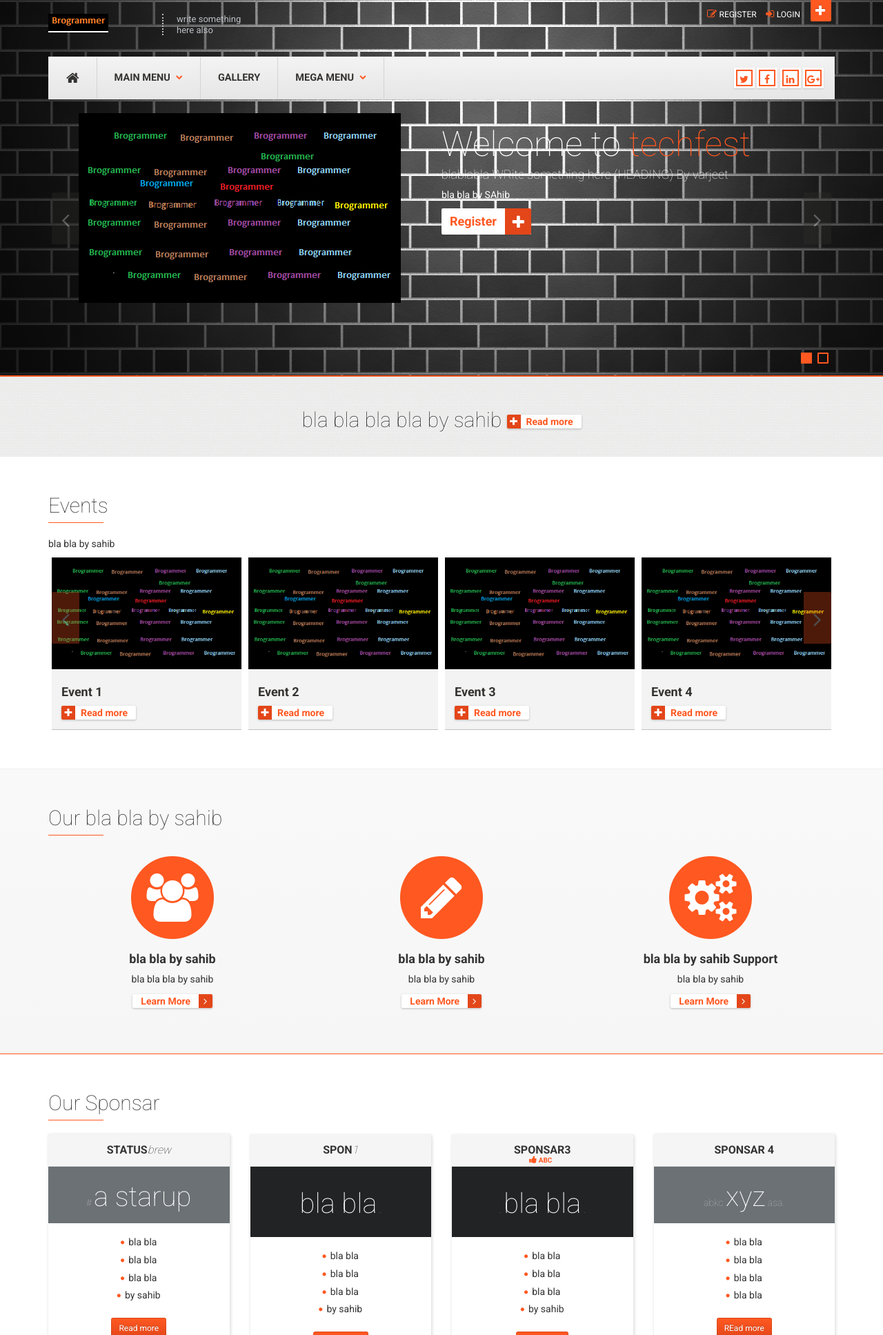
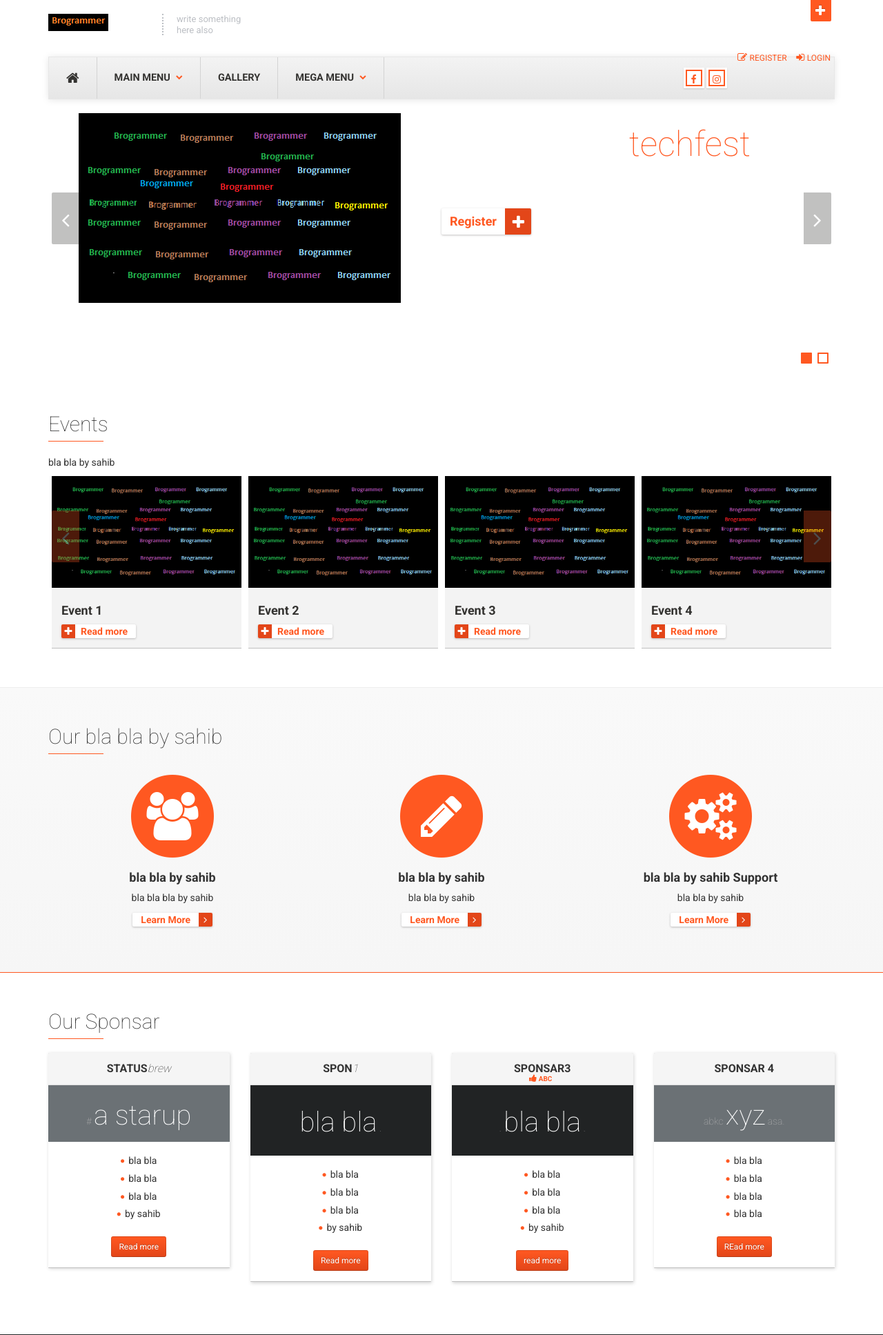
Before and after one commit to Sanyam-jhingan/techfest-website, a Django app: page / in a window 1280 px wide. Shown: the top 1935 px of the page at 69% size. Run offline with Django 3.2, Linux system fonts and the light colour scheme; some libraries are stand-ins or nearby versions; grey boxes are pictures that could not be loaded.

Commit message:
regisration error need to be fixed
code cleaned
error in regisration
home pg bg inmage not showing

```diff
--- /dev/null
+++ b/accounts/forms.py
@@ -0,0 +1,6 @@
+from django import forms
+class student(forms.Form):
+    username=forms.CharField(label="username",max_length=100)
+    email=forms.EmailField()
+    Password1=forms.CharField(label="Password",max_length=20)
+    Password2=forms.CharField(label="Password",max_length=20)
--- /dev/null
+++ b/accounts/templates/accounts/demo.html
@@ -0,0 +1 @@
+{{ form }}
--- a/templates/home.html
+++ b/templates/home.html
@@ -5,29 +5,7 @@
 <head>
   <meta charset="utf-8">
   <title>GNDU techfest</title>
-  <meta content="width=device-width, initial-scale=1.0" name="viewport">
-  <meta content="" name="keywords">
-  <meta content="" name="description">
 
-  <!-- Facebook Opengraph integration: https://developers.facebook.com/docs/sharing/opengraph -->
-  <meta property="og:title" content="">
-  <meta property="og:image" content="">
-  <meta property="og:url" content="">
-  <meta property="og:site_name" content="">
-  <meta property="og:description" content="">
-
-  <!-- Twitter Cards integration: https://dev.twitter.com/cards/  -->
-  <meta name="twitter:card" content="summary">
-  <meta name="twitter:site" content="">
-  <meta name="twitter:title" content="">
-  <meta name="twitter:description" content="">
-  <meta name="twitter:image" content="">
-
-  <!-- Fav and touch icons -->
-  <link rel="shortcut icon" href="img/icons/favicon.png">
-  <link rel="apple-touch-icon-precomposed" sizes="114x114" href="img/icons/114x114.png">
-  <link rel="apple-touch-icon-precomposed" sizes="72x72" href="img/icons/72x72.png">
-  <link rel="apple-touch-icon-precomposed" href="img/icons/default.png">
 
   <!-- Google Fonts -->
   <link href="https://fonts.googleapis.com/css?family=Roboto:400,100,300,500,700,900" rel="stylesheet">
@@ -47,70 +25,11 @@
   <!--Your custom colour override - predefined colours are: colour-blue.css, colour-green.css, colour-lavander.css, orange is default-->
   <link href="#" id="colour-scheme" rel="stylesheet">
 
-
 </head>
 
 <body class="page-index has-hero">
-  <!--Change the background class to alter background image, options are: benches, boots, buildings, city, metro -->
-  <div id="background-wrapper" class="buildings" data-stellar-background-ratio="0.1">
 
-    <!-- ======== @Region: #navigation ======== -->
-    <div id="navigation" class="wrapper">
-      <!--Hidden Header Region-->
-      <div class="header-hidden collapse">
-        <div class="header-hidden-inner container">
-          <div class="row">
-            <div class="col-md-3">
-              <h3>
-                  About Us
-                </h3>
-              <p>brogrammer creater of this site</p>
-              <a href="{% url "about" %}" class="btn btn-more"><i class="fa fa-plus"></i> Learn more</a>
-            </div>
-            <div class="col-md-3">
-              <!--@todo: replace with company contact details-->
-              <h3>
-                  Contact Us
-                </h3>
-              <address>
-                  <strong>brogramers bro@gmail.com</strong>
-                  <abbr title="Address"><i class="fa fa-pushpin"></i></abbr>
-                  abc road xyz colony
-                  <br>
-                  <abbr title="Phone"><i class="fa fa-phone"></i></abbr>
-                  000000000
-                  <br>
-                  <abbr title="Email"><i class="fa fa-envelope-alt"></i></abbr>
-                  gndu@gmail.com
-                </address>
-            </div>
-            <div class="col-md-6">
-              <!--Colour & Background Switch for demo - @todo: remove in production-->
-              <h3>
-                  Theme Variations
-                </h3>
-              <div class="switcher">
-                <div class="cols">
-                  Backgrounds:
-                  <br>
-                  <a href="#benches" class="background benches active" title="Benches">Benches</a> <a href="#boots" class="background boots " title="Boots">Boots</a> <a href="#buildings" class="background buildings " title="Buildings">Buildings</a>
-                  <a
-                    href="#city" class="background city " title="City">City</a> <a href="#metro" class="background metro " title="Metro">Metro</a>
-                </div>
-                <div class="cols">
-                  Colours:
-                  <br>
-                  <a href="#orange" class="colour orange active" title="Orange">Orange</a> <a href="#green" class="colour green " title="Green">Green</a> <a href="#blue" class="colour blue " title="Blue">Blue</a> <a href="#lavender" class="colour lavender "
-                    title="Lavender">Lavender</a>
-                </div>
-              </div>
-              <p>
-                <small>Selection is not persistent.</small>
-              </p>
-            </div>
-          </div>
-        </div>
-      </div>
+
       <!--Header & navbar-branding region-->
       <div class="header">
         <div class="header-inner container">
@@ -134,10 +53,7 @@
               <ul class="list-inline user-menu pull-right">
                 <li class="user-button"><a class="btn btn-primary btn-hh-trigger" role="button" data-toggle="collapse" data-target=".header-hidden">Open</a></li>
               </ul>
-              <ul class="list-inline user-menu pull-right">
-                <li class="user-register"><i class="fa fa-edit text-primary "></i> <a href="{% url "accounts:signup" %}" class="text-uppercase">Register</a></li>
-                <li class="user-login"><i class="fa fa-sign-in text-primary"></i> <a href="{% url "accounts:login"  %}" class="text-uppercase">Login</a></li>
-              </ul>
+
             </div>
           </div>
         </div>
@@ -147,12 +63,20 @@
           <!--mobile collapse menu button-->
           <button type="button" class="navbar-toggle collapsed" data-toggle="collapse" data-target=".navbar-collapse" aria-expanded="false"> <span class="sr-only">Toggle navigation</span> <span class="icon-bar"></span> <span class="icon-bar"></span> <span class="icon-bar"></span> </button>
           <!--social media icons-->
+          <div class="">
+            <ul class="list-inline user-menu pull-right">
+              <li class="user-register"><i class="fa fa-edit text-primary "></i> <a href="{% url "accounts:signup" %}" class="text-uppercase">Register</a></li>
+              <li class="user-login"><i class="fa fa-sign-in text-primary"></i> <a href="{% url "accounts:login"  %}" class="text-uppercase">Login</a></li>
+            </ul>
+
+          </div>
           <div class="navbar-text social-media social-media-inline pull-right">
             <!--@todo: replace with company social media details-->
-            <a href="#"><i class="fa fa-twitter"></i></a>
+
+
             <a href="#"><i class="fa fa-facebook"></i></a>
-            <a href="#"><i class="fa fa-linkedin"></i></a>
-            <a href="#"><i class="fa fa-google-plus"></i></a>
+
+            <a href="#"><i class="fa fa-instagram"></i></a>
           </div>
           <!--everything within this div is collapsed on mobile-->
           <div class="navbar-collapse collapse">
@@ -203,6 +127,7 @@
                 </ul>
               </li>
             </ul>
+
           </div>
           <!--/.navbar-collapse -->
         </div>
@@ -222,7 +147,7 @@
                       Welcome to <span class="text-primary">techfest</span>
                     </h2>
                   <h4>
-                      blablabla   WRite something here  (HEADING) By varjeet
+                      blablabla   WRite something here  (HEADING) By sahib
                   </h4>
                   <p>bla bla by SAhib </p>
                   <a href="{% url "accounts:signup" %}" class="btn btn-more btn-lg i-right">Register <i class="fa fa-plus"></i></a>
@@ -256,17 +181,7 @@
     </div>
   </div>
 
-  <!-- ======== @Region: #content ======== -->
-  <div id="content">
-    <!-- Mission Statement -->
-    <div class="mission text-center block block-pd-sm block-bg-noise">
-      <div class="container">
-        <h2 class="text-shadow-white">
-          bla bla bla bla by sahib
-            <a href="{% url "about" %}" class="btn btn-more"><i class="fa fa-plus"></i>Read more</a>
-          </h2>
-      </div>
-    </div>
+
     <!--Showcase-->
     <div class="showcase block block-border-bottom-grey">
       <div class="container">
@@ -699,10 +614,10 @@ Usage: data-block-bg-img="IMAGE-URL" to apply a background image clearly via jQu
           <!--social media icons-->
           <div class="social-media social-media-stacked">
             <!--@todo: replace with company social media details-->
-            <a href="#"><i class="fa fa-twitter fa-fw"></i> Twitter</a>
+            <!-- <a href="#"><i class="fa fa-twitter fa-fw"></i> Twitter</a> -->
             <a href="#"><i class="fa fa-facebook fa-fw"></i> Facebook</a>
-            <a href="#"><i class="fa fa-linkedin fa-fw"></i> LinkedIn</a>
-            <a href="#"><i class="fa fa-google-plus fa-fw"></i> Google+</a>
+            <!-- <a href="#"><i class="fa fa-linkedin fa-fw"></i> LinkedIn</a> -->
+            <a href="#"><i class="fa fa-instagram fa-fw"></i> Instagram</a>
           </div>
         </div>
 
```
Also changed, not shown: accounts/templates/accounts/login.html (+1 -20 lines), accounts/templates/accounts/register.html (+22 -29 lines), accounts/views.py (+18 -1 lines).
